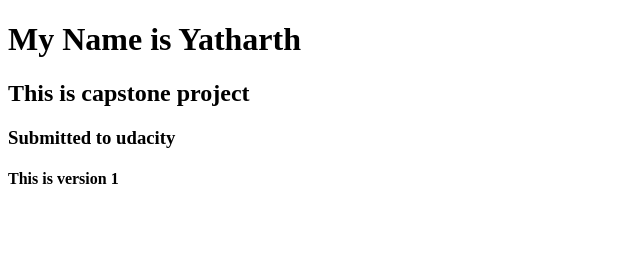
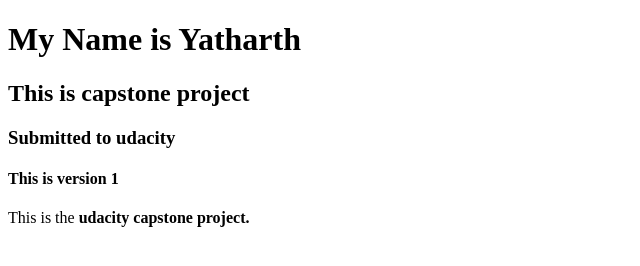
Before and after one commit to Yatharth0045/capstone-udacity, a plain HTML site: page index.html in a window 1280 px wide. Shown: the whole page, without its empty margins (0-640 px from the left). Drawn offline with Linux system fonts and the light colour scheme.

Commit message:
changed index.html to check for failing lint

```diff
--- a/index.html
+++ b/index.html
@@ -8,5 +8,6 @@
 	<h2>This is capstone project</h2>
 	<h3>Submitted to udacity</h3>
 	<h4>This is version 1</h4>
+	This is the <strong>udacity capstone</script> project.
 </body>
 </html>
```
